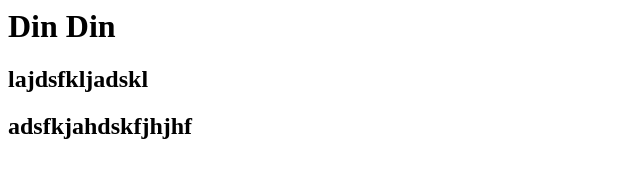
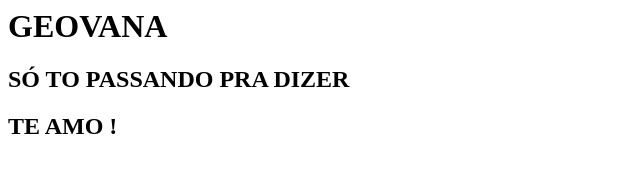
Before and after one commit to giovanidomenech/xp42-dindin, a plain HTML site: page index.html in a window 1280 px wide. Shown: the whole page, without its empty margins (0-640 px from the left). Drawn offline with Linux system fonts and the light colour scheme.

Commit message:
alteração três index

```diff
--- a/index.html
+++ b/index.html
@@ -1,3 +1,3 @@
-<h1>Din Din</h1>
-<h2>lajdsfkljadskl</h2>
-<h2>adsfkjahdskfjhjhf</h2>
+<h1>GEOVANA</h1>
+<h2>SÓ TO PASSANDO PRA DIZER</h2>
+<h2>TE AMO ! </h2>
```
